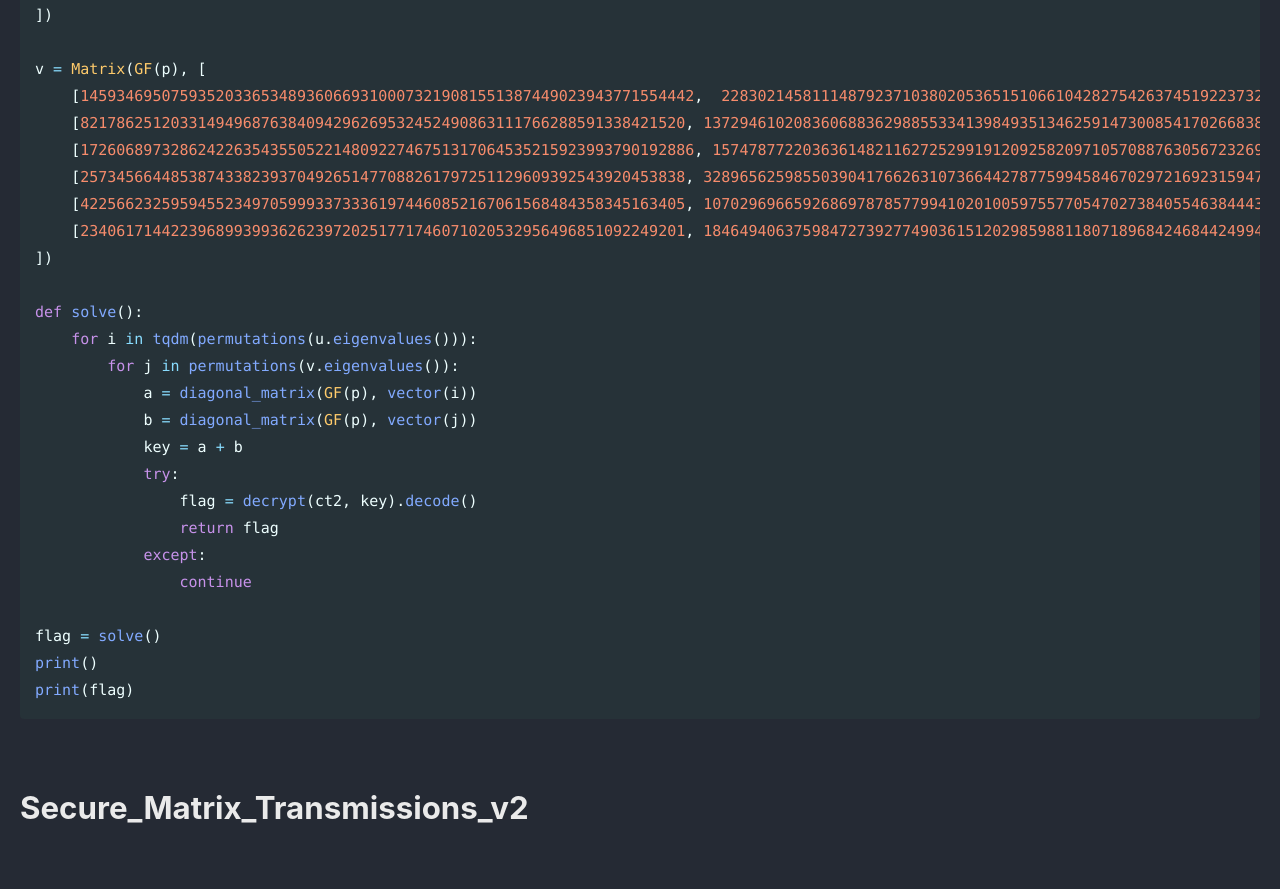
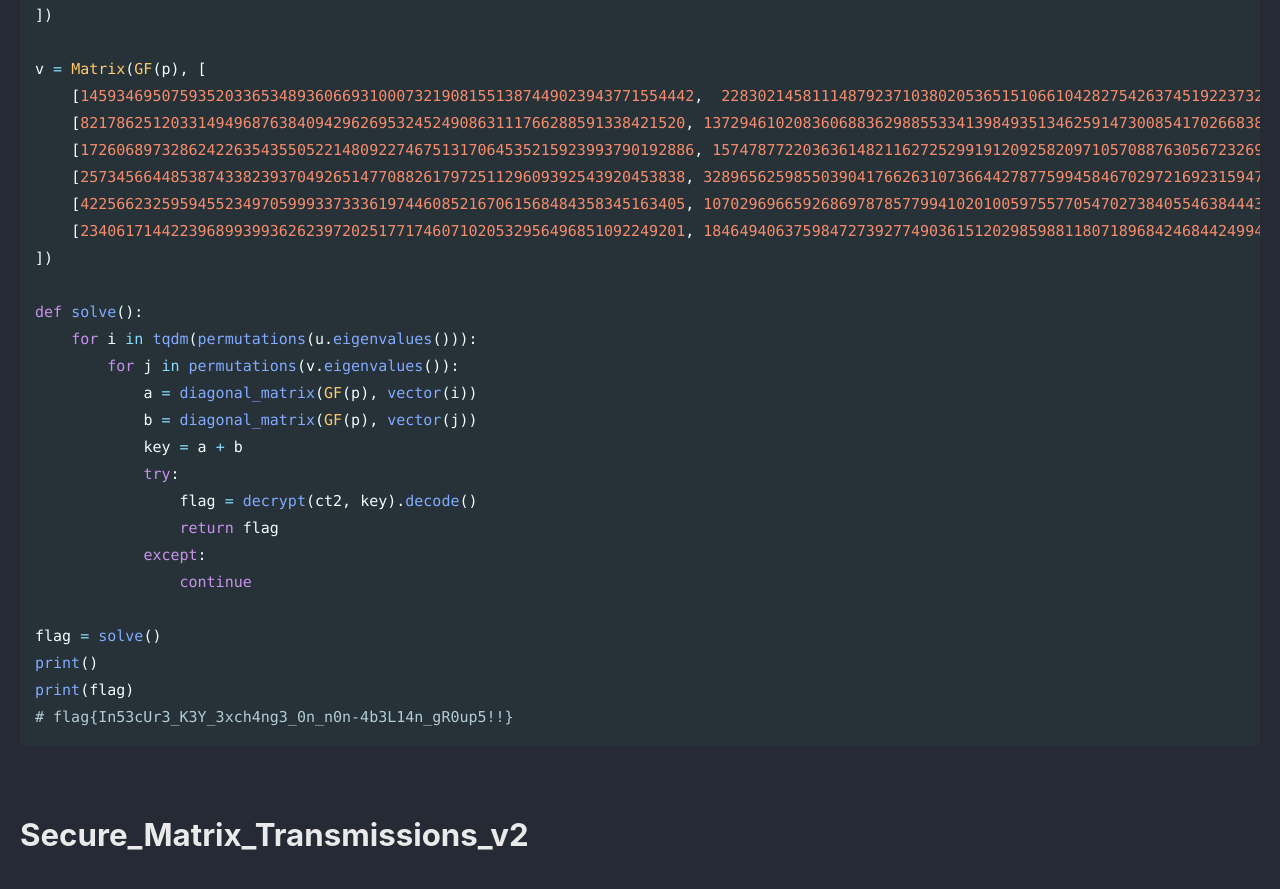
Before and after one commit to Connor-McCartney/Connor-McCartney.github.io, a Jekyll site: the page built from _pages/cryptography/other/BackdoorCTF-2023-writeups.md, in a window 1280 px wide and 900 px high, scrolled down 7774 px. Shown: the top 889 px of the window. Built offline with Jekyll 4.4.1, drawn with Linux system fonts in a browser that asks for light colours; cached includes are drawn as plain includes.

Commit message:
Update BackdoorCTF-2023-writeups.md

````diff
--- a/_pages/cryptography/other/BackdoorCTF-2023-writeups.md
+++ b/_pages/cryptography/other/BackdoorCTF-2023-writeups.md
@@ -324,6 +324,7 @@ def solve():
 flag = solve()
 print()
 print(flag)
+# flag{In53cUr3_K3Y_3xch4ng3_0n_n0n-4b3L14n_gR0up5!!}
 ```
 
 <br>
````
